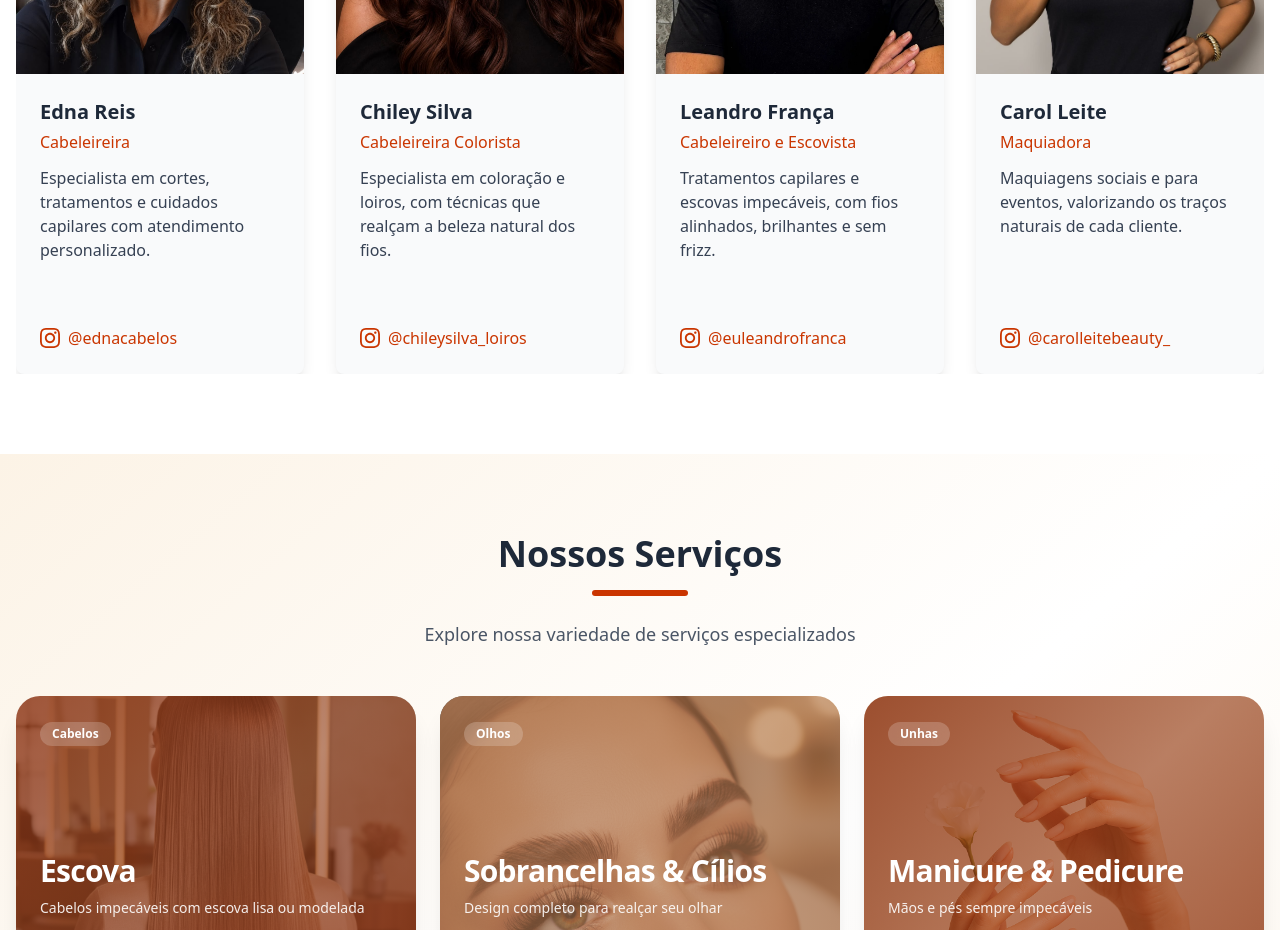
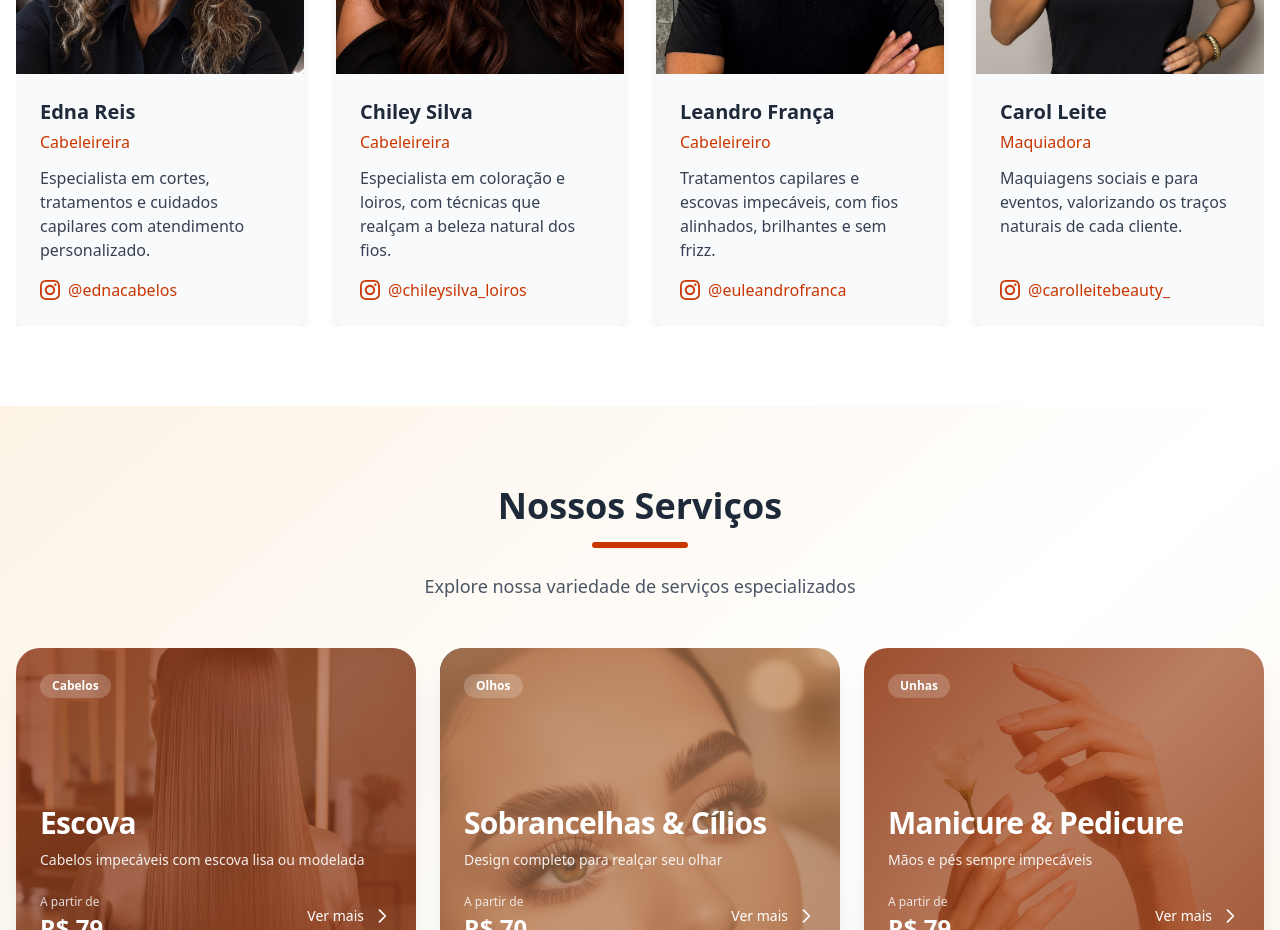
Before and after one commit to rogerio-azevedo/escovato, a Next.js app: page / in a window 1280 px wide. Shown: the part 2700-3630 px from the top of the page. Built offline with nearby package versions, Linux system fonts and the light colour scheme.

Commit message:
fix: adjust rules

```diff
--- a/src/components/sections/Profissionais.tsx
+++ b/src/components/sections/Profissionais.tsx
@@ -25,7 +25,7 @@ const profissionais = [
   },
   {
     nome: "Chiley Silva",
-    cargo: "Cabeleireira Colorista",
+    cargo: "Cabeleireira",
     foto: "/images/profissionais/chiley.jpeg",
     descricao:
       "Especialista em coloração e loiros, com técnicas que realçam a beleza natural dos fios.",
@@ -34,7 +34,7 @@ const profissionais = [
   },
   {
     nome: "Leandro França",
-    cargo: "Cabeleireiro e Escovista",
+    cargo: "Cabeleireiro",
     foto: "/images/profissionais/leandro.jpeg",
     descricao:
       "Tratamentos capilares e escovas impecáveis, com fios alinhados, brilhantes e sem frizz.",
@@ -66,7 +66,7 @@ const profissionais = [
   },
   {
     nome: "Monique Neves",
-    cargo: "Manicure - Especialista em Alongamento e Esmaltação em Gel",
+    cargo: "Manicure",
     foto: "/images/profissionais/monique.jpeg",
     descricao:
       "Alongamento de unhas e esmaltação em gel com acabamento duradouro e elegante.",
@@ -82,7 +82,7 @@ const profissionais = [
   },
   {
     nome: "Marina Alves",
-    cargo: "Especialista em Micro Pigmentação de lábios e sobrancelhas",
+    cargo: "Micropigmentação",
     foto: "/images/profissionais/marina.PNG",
     descricao:
       "Micropigmentação de lábios e sobrancelhas com resultado natural e harmonioso.",
```
